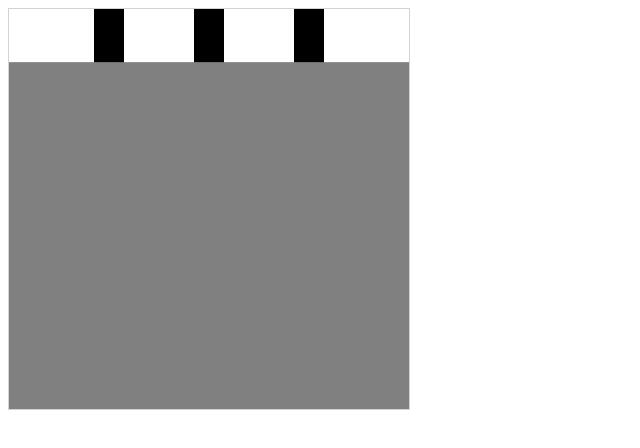
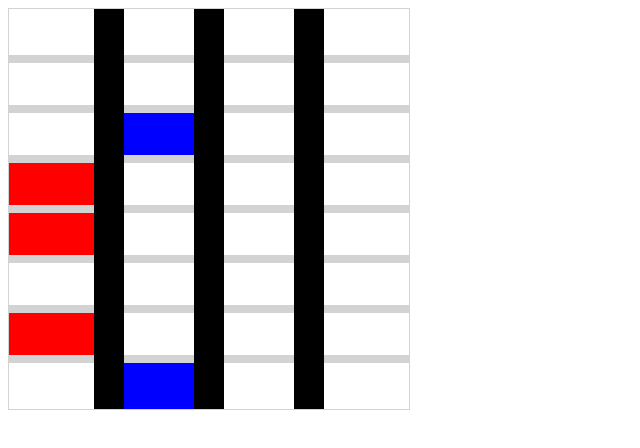
Before and after one commit to samsumas/RockThisLenny, a plain HTML site: page main.html in a window 1280 px wide. Shown: the whole page, without its empty margins (0-640 px from the left). Drawn offline with Linux system fonts and the light colour scheme.

Commit message:
looks good: buttons + texture are missing

```diff
--- a/main.html
+++ b/main.html
@@ -10,18 +10,28 @@ canvas {
 </style>
 </head>
 <body onload="start()">
+    <script src="./song.js"> </script>
 <script>
 const width = 400;
 const height = 400;
 const barWidth = 30;
 const barColor = "black";
 const bgColor = "white";
-const lookAhead = 7;
-const hSep = "gray"; //horizontal separator
+const lookAhead = 8;
+const hSep = "lightgrey"; //horizontal separator
 const hSepHeight = 8;
-let track = []; //array containing arrays of bool (track[x][y] = press y.th button at x.th tick?
-let takt = 120; //bpm
-let cuttTik = 0; //current tik
+const loop=20; //loop every 20 ticks, 0 to disable
+const buttons = [ "red", "blue", "green", "orange"];
+let track = [[true, false, false ,true], [1, false, false ,true], [true, false, false ,true], [true, false, false ,true], [true, false, false ,true], [true, false, false ,true], [true, false, false ,true], [true, false, false ,true], [true, false, false ,true], [true, false, false ,true], [true, false, false ,true], [true, false, false ,true]]; //array containing arrays of bool (track[x][y] = press y.th button at x.th tick?
+track = song;
+//TODO:
+// parser for files that looks like this : (x : do nothing, o = press)
+// xxox
+// xoox
+// oxxo
+let bpm = 120; //bpm
+let takt = 60000 / bpm;
+let currTick = 0; //current tik
 let canvas = document.createElement("canvas");
 let context = canvas.getContext("2d");
 
@@ -29,28 +39,57 @@ const start = () => {
     canvas.width = width;
     canvas.height = height;
     document.body.insertBefore(canvas, document.body.childNodes[0]);
-    update();
+    setInterval(update, takt);
 }
 const clear = () => {
     context.fillStyle = bgColor;
     context.fillRect(0, 0, width, height);
 }
+const mod = (a,b) => {
+    while(a > b) {
+        a-=b;
+    }
+    while (a < 0) {
+        a+=b;
+    }
+    return a;
+}
+const mod4 = (a) => mod(a,4);
+const drawColors = () => {
+    let x = width/4;
+    let y = height/lookAhead;
+    for (i=0; i<4; i++) {
+        context.fillStyle = buttons[i];
+        for (j=0; j<lookAhead;j++) {
+            if (loop > 0) {
+                if (track[mod(lookAhead - 1 + currTick - j, loop)][i])
+                    context.fillRect(i*x, j*y, x, y);
+            } else {
+                if (track[lookAhead - 1 + currTick - j][i])
+                    context.fillRect(i*x, j*y, x, y);
+            }
+        }
+    }
+}
 const drawBars = () => {
-    clear();
+    let a = height / lookAhead;
+    context.fillStyle = hSep;
+    for(i=1; i<lookAhead;i++) {
+        context.fillRect(0, i*a - (hSepHeight/2), width, hSepHeight);
+    }
+
     let x = [ width / 4 - (barWidth / 2), (width -barWidth) /2, (width * 3 /4)- (barWidth / 2)];
+    context.fillStyle = barColor;
     for (bar of x) {
-        context.fillStyle = barColor;
         context.fillRect(bar, 0, barWidth, height);
-    }
-    let a = height / lookAhead;
-    for(i=0; i<lookAhead;i++) {
-        context.fillStyle = hSep;
-        context.fillRect(0, i*a - (hSepHeight/2), width, i*a + (hSepHeight /2));
     }
 }
 
 const update = () => {
+    clear();
+    drawColors();
     drawBars();
+    currTick++;
 }
 
 
--- /dev/null
+++ b/song.js
@@ -0,0 +1,53 @@
+let song = [
+    [1, 0, 0, 0],
+    [0, 0, 0, 0],
+    [1, 0, 0, 0],
+    [0, 0, 0, 0],
+    [1, 0, 0, 0],
+    [0, 0, 0, 0],
+    [0, 0, 0, 0],
+    [0, 0, 0, 0],
+    [1, 0, 0, 0],
+    [0, 1, 0, 0],
+    [1, 0, 0, 0],
+    [0, 0, 0, 0],
+    [1, 0, 0, 0],
+    [1, 0, 0, 0],
+    [0, 1, 0, 0],
+    [0, 0, 0, 0],
+    [0, 0, 0, 0],
+    [0, 0, 0, 0],
+    [0, 0, 0, 0],
+    [0, 0, 0, 0],
+    [0, 0, 0, 0],
+    [0, 0, 0, 0],
+    [0, 0, 0, 0],
+    [0, 0, 0, 0],
+    [0, 0, 0, 0],
+    [0, 0, 0, 0],
+    [0, 0, 0, 0],
+    [0, 0, 0, 0],
+    [0, 0, 0, 0],
+    [0, 0, 0, 0],
+    [0, 0, 0, 0],
+    [0, 0, 0, 0],
+    [0, 0, 0, 0],
+    [0, 0, 0, 0],
+    [0, 0, 0, 0],
+    [0, 0, 0, 0],
+    [0, 0, 0, 0],
+    [0, 0, 0, 0],
+    [0, 0, 0, 0],
+    [0, 0, 0, 0],
+    [0, 0, 0, 0],
+    [0, 0, 0, 0],
+    [0, 0, 0, 0],
+    [0, 0, 0, 0],
+    [0, 0, 0, 0],
+    [0, 0, 0, 0],
+    [0, 0, 0, 0],
+    [0, 0, 0, 0],
+    [0, 0, 0, 0],
+    [0, 0, 0, 0],
+    [0, 0, 0, 0]
+];
```
